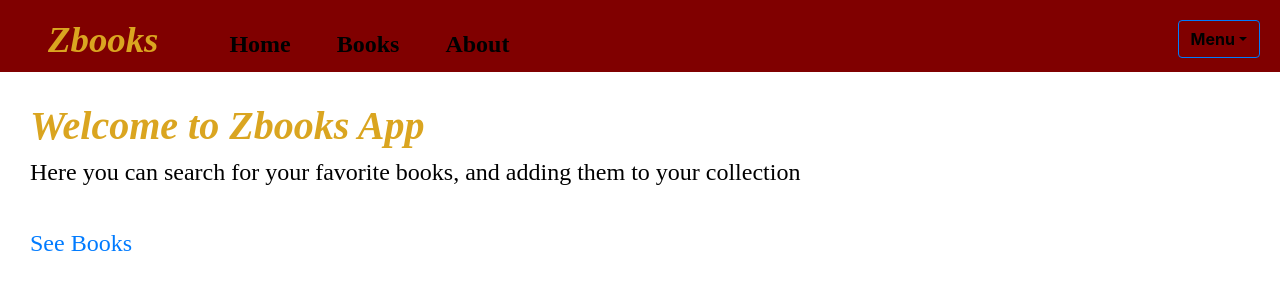
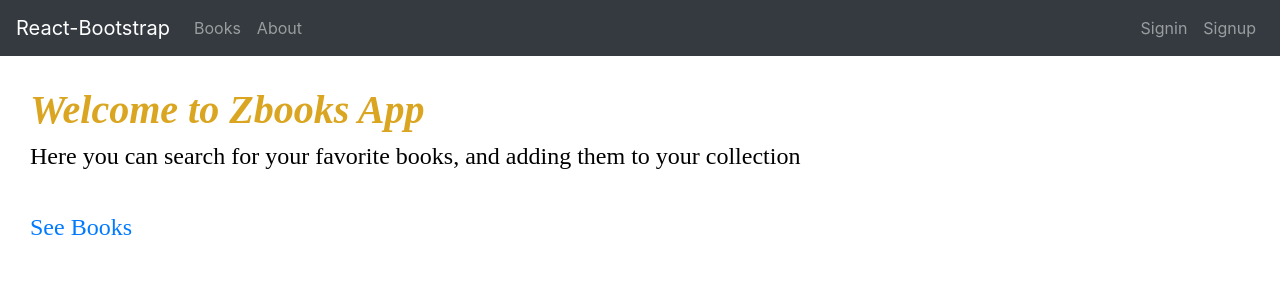
Before and after one commit to Zainab-Omar/books-frontend, a React (Create React App) app: page / in a window 1280 px wide. Shown: the top 300 px of the page. Built offline with nearby package versions, Linux system fonts and the light colour scheme.

Commit message:
change navbar style

```diff
--- a/public/index.html
+++ b/public/index.html
@@ -15,6 +15,12 @@
       user's mobile device or desktop. See https://developers.google.com/web/fundamentals/web-app-manifest/
     -->
     <link rel="manifest" href="%PUBLIC_URL%/manifest.json" />
+    <link
+    rel="stylesheet"
+    href="https://cdn.jsdelivr.net/npm/bootstrap@5.1.1/dist/css/bootstrap.min.css"
+    integrity="sha384-F3w7mX95PdgyTmZZMECAngseQB83DfGTowi0iMjiWaeVhAn4FJkqJByhZMI3AhiU"
+    crossorigin="anonymous"
+  />
     <!--
       Notice the use of %PUBLIC_URL% in the tags above.
       It will be replaced with the URL of the `public` folder during the build.
--- a/src/App.js
+++ b/src/App.js
@@ -1,4 +1,5 @@
 import './App.css';
+import 'bootstrap/dist/css/bootstrap.min.css';
 import React from 'react'
 import { BrowserRouter as Router, Route, Switch} from 'react-router-dom';
 import NavBar from './components/NavBar';
--- a/src/components/NavBar.js
+++ b/src/components/NavBar.js
@@ -1,41 +1,61 @@
 import React from 'react'
-import { NavLink } from 'react-router-dom';
-import DropdownButton from 'react-bootstrap/DropdownButton';
-import Dropdown from 'react-bootstrap/Dropdown'
 import SignOut from './SignOut'
+import { Navbar, Nav, Container } from 'react-bootstrap';
 
 const NavBar = () => {
+
+  if(localStorage.token !== undefined){
     return(
-    <div className="navbar-component" style={{ background: 'maroon', paddingTop: '12px', paddingBottom: '5px' }}>
+      <div>
 
-    <NavLink to="/" className="navbar-logo" >
-        Zbooks
-    </NavLink>
+      <Navbar collapseOnSelect expand="lg" bg="dark" variant="dark">
 
-    <NavLink to="/" style={link} className="navbar-link">Home</NavLink>
-    <NavLink to="/books" style={link} className="navbar-link">Books</NavLink>
-    <NavLink to="/about" style={link} className="navbar-link">About</NavLink>
+      <Navbar.Brand href="/">React-Bootstrap</Navbar.Brand>
+      <Navbar.Toggle aria-controls="responsive-navbar-nav" />
+      <Navbar.Collapse id="responsive-navbar-nav">
+          <Nav className="me-auto">
+          <Nav.Link href="/books">Books</Nav.Link>
+          <Nav.Link href="/about">About</Nav.Link>
 
-    <DropdownButton
-      title="Menu"
-      className="dropdown-button"
-      id="dropdown-menu-align-right"
-     >
-       <Dropdown.Item eventKey="profile"><NavLink to="/profile" style={link} className="navbar-link">profile</NavLink></Dropdown.Item>
-       <Dropdown.Item eventKey="signup"><NavLink to="/signup" style={link} className="navbar-link">Signup</NavLink></Dropdown.Item>
-       <Dropdown.Item eventKey="signin"><NavLink to="/signin" style={link} className="navbar-link">Signin</NavLink></Dropdown.Item>
-       <Dropdown.Item eventKey="signout"><SignOut /></Dropdown.Item>
-    </DropdownButton>
-    </div>
+          </Nav>
+          <Nav>
+          <Nav.Link href="/profile">Profile</Nav.Link>
+          <Nav.Link><SignOut/></Nav.Link>
+          </Nav>
+      </Navbar.Collapse>
+
+      </Navbar>
+
+  </div>
+
     )
+  }
+  else{
+    return(
+      <div>
+          <Navbar collapseOnSelect expand="lg" bg="dark" variant="dark">
+
+     <Navbar.Brand href="/">React-Bootstrap</Navbar.Brand>
+     <Navbar.Toggle aria-controls="responsive-navbar-nav" />
+     <Navbar.Collapse id="responsive-navbar-nav">
+         <Nav className="me-auto">
+         <Nav.Link href="/books">Books</Nav.Link>
+         <Nav.Link href="/about">About</Nav.Link>
+
+         </Nav>
+         <Nav>
+         <Nav.Link href="/signin">Signin</Nav.Link>
+         <Nav.Link href="/signup">Signup</Nav.Link>
+         </Nav>
+     </Navbar.Collapse>
+
+     </Navbar>
+      </div>
+    )
+  }
+
 }
-const link = {
-    width: '100px',
-    padding: '15px',
-    margin: '0 8px 8px',
-    textDecoration: 'none',
-    color: 'black',
-  }
+
 
 
   export default NavBar;
```
